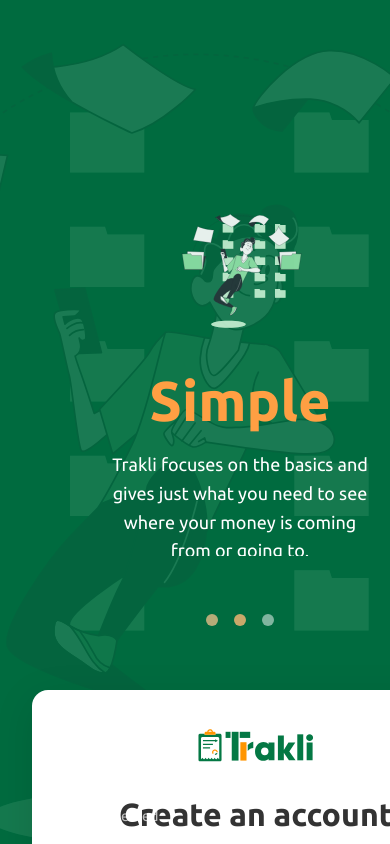
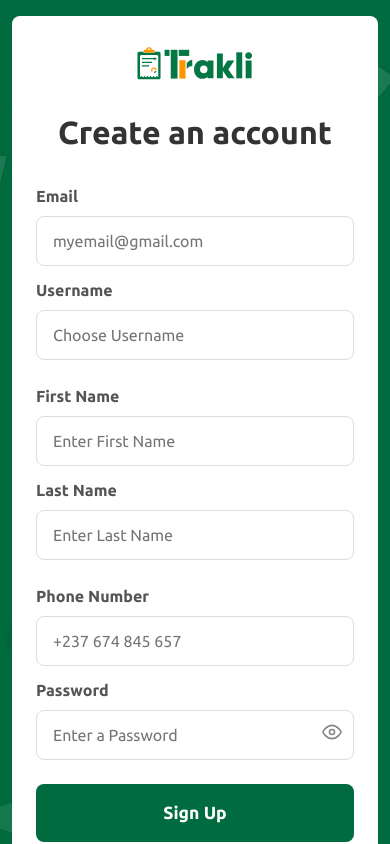
Before and after one commit to trakli/webui, a Nuxt app: page /register in a window 390 px wide. Built offline with nearby package versions, Linux system fonts and the light colour scheme.

Commit message:
Improve(auth): visual consistency and responsiveness

```diff
--- a/components/auth/AuthCarousel.vue
+++ b/components/auth/AuthCarousel.vue
@@ -64,27 +64,29 @@
 .login-sidebar {
   flex: 1;
   display: flex;
-  flex-direction: column;
-  justify-content: space-between;
+  align-items: center; // ✅ Center horizontally
+  justify-content: center; // ✅ Center vertically
+  padding: 2rem 3rem;
+  min-width: 480px;
   color: white;
-  padding: 4rem 6rem 2rem 4rem;
-  min-width: 480px;
 }
 
 .sidebar-content {
-  height: 100%;
+  width: 100%;
+  max-width: 600px;
   display: flex;
   flex-direction: column;
-  padding-top: 6rem;
+  align-items: center;
+  gap: 2.5rem;
 }
 
 .carousel-slide {
-  margin-top: 2rem;
   display: flex;
   flex-direction: column;
-  gap: 3rem;
-  height: 100%;
-  justify-content: flex-start;
+  gap: 2.5rem;
+  align-items: center;
+  justify-content: center;
+  width: 100%;
 }
 
 .slide-image-wrapper {
@@ -160,4 +162,5 @@
 .fade-leave-to {
   opacity: 0;
 }
+
 </style>
--- a/pages/login.vue
+++ b/pages/login.vue
@@ -1,5 +1,5 @@
 <script setup>
-import { ref } from 'vue';
+import { ref, onMounted, onUnmounted} from 'vue';
 import { useState, useRouter } from '#imports';
 import Logo from '@/components/Logo.vue';
 import AuthCarousel from '@/components/auth/AuthCarousel.vue';
@@ -14,6 +14,20 @@
 const form = ref({
   email: '',
   password: ''
+});
+
+const screenWidth = ref(window.innerWidth);
+
+const updateScreenWidth = () => {
+  screenWidth.value = window.innerWidth;
+};
+
+onMounted(() => {
+  window.addEventListener('resize', updateScreenWidth);
+});
+
+onUnmounted(() => {
+  window.removeEventListener('resize', updateScreenWidth);
 });
 
 const user = useState('user', () => null);
@@ -36,23 +50,41 @@
 
 <template>
   <div class="page-wrapper">
+    <!-- Background floating pattern -->
     <div class="floating-docs-pattern"></div>
 
-    <div class="login-container">
-      <AuthCarousel />
+    <!-- Responsive container with conditional layout classes -->
+    <div
+      class="login-container"
+      :class="{
+        'layout-mobile': screenWidth < 640,
+        'layout-tablet': screenWidth >= 640 && screenWidth < 1024,
+        'layout-desktop': screenWidth >= 1024
+      }"
+    >
+      <!-- Show AuthCarousel only on desktops and laptops -->
+      <AuthCarousel v-if="screenWidth >= 1024" />
 
+      <!-- Login Form Section -->
       <div class="login-form-container">
         <div class="form-card">
           <div class="logo-wrapper">
             <Logo size="medium" />
           </div>
+
           <h1>Welcome Back</h1>
 
           <form @submit.prevent="handleSubmit" class="login-form">
             <div class="form-group">
               <label>Email</label>
-              <input type="email" v-model="form.email" placeholder="Enter your email" required />
+              <input
+                type="email"
+                v-model="form.email"
+                placeholder="Enter your email"
+                required
+              />
             </div>
+
             <div class="form-group">
               <label>Password</label>
               <div class="password-input">
@@ -62,7 +94,12 @@
                   placeholder="Enter your password"
                   required
                 />
-                <button type="button" class="password-toggle" @click="togglePassword">
+                <button
+                  type="button"
+                  class="password-toggle"
+                  @click="togglePassword"
+                >
+                  <!-- Eye Icon -->
                   <svg
                     v-if="!showPassword"
                     xmlns="http://www.w3.org/2000/svg"
@@ -78,6 +115,7 @@
                     <path d="M1 12s4-8 11-8 11 8 11 8-4 8-11 8-11-8-11-8z" />
                     <circle cx="12" cy="12" r="3" />
                   </svg>
+                  <!-- Eye-Off Icon -->
                   <svg
                     v-else
                     xmlns="http://www.w3.org/2000/svg"
@@ -100,25 +138,34 @@
             </div>
 
             <div class="form-actions">
-              <label class="remember-me"> <input type="checkbox" /> Remember me </label>
+              <label class="remember-me">
+                <input type="checkbox" /> Remember me
+              </label>
               <a href="#" class="forgot-password">Forgot Password?</a>
             </div>
 
             <button type="submit" class="submit-button">Login</button>
+
             <div class="divider">
               <span class="line"></span>
             </div>
           </form>
 
           <p class="signup-link">
-            Don't have an account? <nuxt-link to="/register">Sign Up</nuxt-link>
+            Don't have an account?
+            <nuxt-link to="/register">Sign Up</nuxt-link>
           </p>
         </div>
       </div>
     </div>
-    <div class="global-copyright">© {{ new Date().getFullYear() }} Trakli. All Right Reserved</div>
+
+    <!-- Show footer on tablets and larger screens -->
+    <div v-if="screenWidth >= 640" class="global-footer">
+      © {{ new Date().getFullYear() }} Trakli. All Right Reserved
+    </div>
   </div>
 </template>
+
 
 <style lang="scss" scoped>
 @use 'sass:color';
@@ -126,31 +173,45 @@
 
 .page-wrapper {
   min-height: 100vh;
-  position: relative;
-  background: $primary-color;
-  overflow: hidden;
   display: flex;
   flex-direction: column;
+  background: $primary-color;
+  overflow-x: hidden;
+  overflow-y: auto;
+  position: relative;
+  padding: 0;
 }
 
 .floating-docs-pattern {
   position: absolute;
-  top: 0;
-  left: 0;
-  right: 0;
-  bottom: 0;
+  inset: 0;
   background: url('/SidebarImage.svg') no-repeat center;
   background-size: cover;
   opacity: 0.1;
+  z-index: 0;
 }
 
 .login-container {
+  display: flex;
+  max-width: 1440px;
+  width: 100%;
+  margin: 0 auto;
+  padding: 2rem;
   flex: 1;
   position: relative;
-  display: flex;
-  max-width: 1440px;
-  margin: 0 auto;
-  padding: 2rem;
+  z-index: 1;
+  gap: 2rem;
+
+  &.layout-mobile,
+  &.layout-tablet {
+    flex-direction: column;
+    padding: 1.5rem 1rem;
+    gap: 1.5rem;
+  }
+
+  &.layout-mobile {
+    padding: 1rem 0.75rem;
+  }
 }
 
 .login-form-container {
@@ -168,6 +229,17 @@
   border-radius: 1rem;
   box-shadow: 0 10px 40px rgba(0, 0, 0, 0.1);
   text-align: center;
+
+  @media (max-width: 1023px) {
+    padding: 2rem;
+    border-radius: 0.75rem;
+    box-shadow: none;
+  }
+
+  @media (max-width: 639px) {
+    padding: 1.5rem;
+    border-radius: 0.5rem;
+  }
 }
 
 .logo-wrapper {
@@ -298,12 +370,17 @@
   }
 }
 
-.global-copyright {
-  position: absolute;
-  bottom: 1rem;
-  left: 50%;
-  transform: translateX(-50%);
+.global-footer {
+  text-align: center;
+  padding: 1rem;
+  font-size: 0.9rem;
   color: rgba(255, 255, 255, 0.7);
-  font-size: 0.9rem;
+  z-index: 2;
+
+  @media (max-width: 639px) {
+    display: none;
+  }
 }
+
+
 </style>
--- a/pages/register.vue
+++ b/pages/register.vue
@@ -1,5 +1,5 @@
 <script setup>
-import { ref, watch } from 'vue';
+import { ref, watch, onMounted, onUnmounted } from 'vue';
 import { useState, useRouter } from '#imports';
 import Logo from '@/components/Logo.vue';
 import AuthCarousel from '@/components/auth/AuthCarousel.vue';
@@ -112,6 +112,22 @@
   }
 };
 
+const screenWidth = ref(window.innerWidth);
+
+const updateScreenWidth = () => {
+  screenWidth.value = window.innerWidth;
+};
+
+onMounted(() => {
+  window.addEventListener('resize', updateScreenWidth);
+});
+
+onUnmounted(() => {
+  window.removeEventListener('resize', updateScreenWidth);
+});
+
+
+
 const { showPassword, togglePassword } = usePasswordToggle();
 </script>
 
@@ -119,8 +135,15 @@
   <div class="page-wrapper">
     <div class="floating-docs-pattern"></div>
 
-    <div class="register-container">
-      <AuthCarousel />
+    <div
+      class="register-container"
+      :class="{
+        'layout-mobile': screenWidth < 640,
+        'layout-tablet': screenWidth >= 640 && screenWidth < 1024,
+        'layout-desktop': screenWidth >= 1024
+      }"
+    >
+      <AuthCarousel v-if="screenWidth >= 1024" />
       <div class="register-form-container">
         <div class="form-card">
           <div class="logo-wrapper">
@@ -245,58 +268,44 @@
 
 .page-wrapper {
   min-height: 100vh;
-  position: relative;
-  background: $primary-color;
-  overflow: hidden;
   display: flex;
   flex-direction: column;
+  background: $primary-color;
+  overflow-x: hidden;
+  overflow-y: auto;
+  position: relative;
+  padding: 0;
 }
 
 .floating-docs-pattern {
   position: absolute;
-  top: 0;
-  left: 0;
-  right: 0;
-  bottom: 0;
+  inset: 0;
   background: url('/SidebarImage.svg') no-repeat center;
   background-size: cover;
   opacity: 0.1;
+  z-index: 0;
 }
 
 .register-container {
-  position: relative;
-  min-height: 100vh;
   display: flex;
   max-width: 1440px;
+  width: 100%;
   margin: 0 auto;
   padding: 2rem;
+  flex: 1;
+  position: relative;
+  z-index: 1;
+  gap: 2rem;
 
-  @media (max-width: 1024px) {
-    padding: 1.5rem;
+  &.layout-mobile,
+  &.layout-tablet {
     flex-direction: column;
+    padding: 1.5rem 1rem;
+    gap: 1.5rem;
   }
 
-  @media (max-width: 768px) {
-    padding: 1rem;
-
-    .register-sidebar {
-      display: none; // Hide sidebar on mobile
-    }
-
-    .register-form-container {
-      padding: 1rem;
-
-      .form-card {
-        padding: 2rem;
-        margin-top: 1rem;
-        min-height: auto;
-      }
-
-      .form-row {
-        flex-direction: column;
-        gap: 1rem;
-      }
-    }
+  &.layout-mobile {
+    padding: 1rem 0.75rem;
   }
 }
 
@@ -315,6 +324,17 @@
   border-radius: 1rem;
   box-shadow: 0 10px 40px rgba(0, 0, 0, 0.1);
   text-align: center;
+
+  @media (max-width: 1023px) {
+    padding: 2rem;
+    border-radius: 0.75rem;
+    box-shadow: none;
+  }
+
+  @media (max-width: 639px) {
+    padding: 1.5rem;
+    border-radius: 0.5rem;
+  }
 }
 
 .logo-wrapper {
@@ -339,10 +359,8 @@
 .form-row {
   display: flex;
   gap: 1.5rem;
-}
 
-@media (max-width: 600px) {
-  .form-row {
+  @media (max-width: 600px) {
     flex-direction: column;
     gap: 0.75rem;
   }
@@ -371,20 +389,20 @@
       outline: none;
       border-color: $primary-color;
     }
+
+    &.has-error {
+      border-color: #dc2626;
+
+      &:focus {
+        box-shadow: 0 0 0 3px rgba(220, 38, 38, 0.1);
+      }
+    }
   }
 
   .error-text {
     color: #dc2626;
     font-size: 0.75rem;
     margin-top: 0.25rem;
-  }
-
-  input.has-error {
-    border-color: #dc2626;
-
-    &:focus {
-      box-shadow: 0 0 0 3px rgba(220, 38, 38, 0.1);
-    }
   }
 }
 
@@ -451,11 +469,14 @@
 }
 
 .global-copyright {
-  position: absolute;
-  bottom: 1rem;
-  left: 50%;
-  transform: translateX(-50%);
+  text-align: center;
+  padding: 1rem;
+  font-size: 0.9rem;
   color: rgba(255, 255, 255, 0.7);
-  font-size: 0.9rem;
+
+  @media (max-width: 639px) {
+    display: none;
+  }
 }
+
 </style>
```
